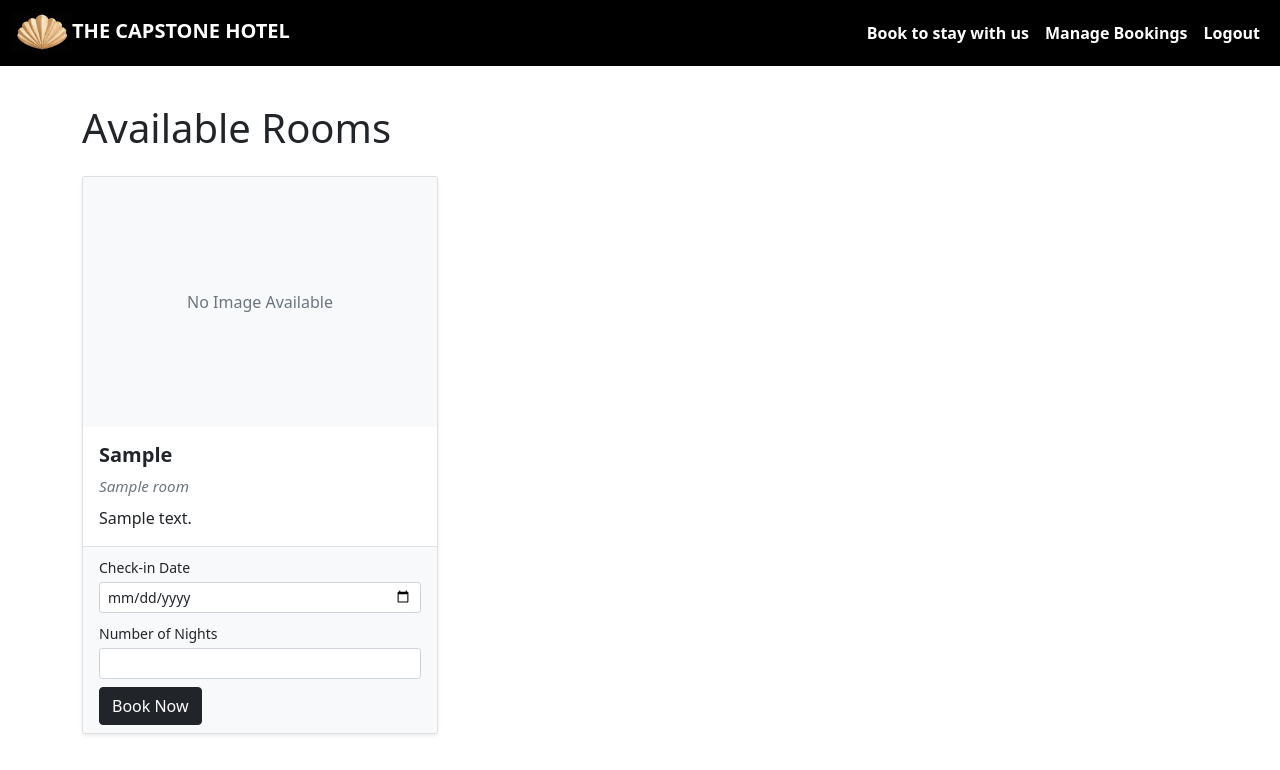
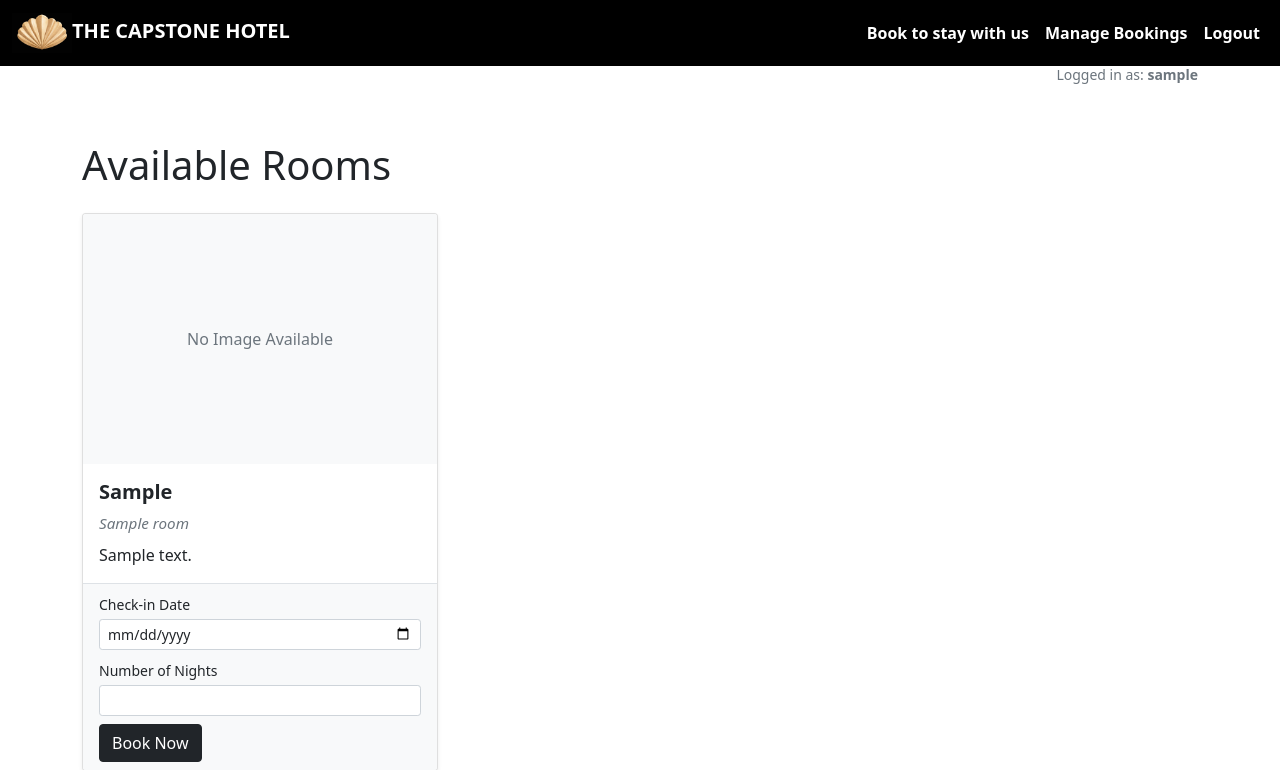
Before and after one commit to verytee/capstone_project, a Django app: page / in a window 1280 px wide. Shown: the top 770 px of the page. Run offline with Django 4.2, Linux system fonts and the light colour scheme; a user stored in the database is signed in; tables that the repository leaves empty hold one stand-in row (values such as "Sample post").

Commit message:
add logged in as user below the navbar

```diff
--- a/templates/base.html
+++ b/templates/base.html
@@ -62,6 +62,16 @@
     </div>
 </nav>
 
+<!-- Logged in user indicator -->
+{% if user.is_authenticated %}
+<div class="container-fluid p-2">
+    <div class="container">
+        <p class="text-end mb-0 small text-muted">Logged in as: <strong>{{ user.username }}</strong></p>
+    </div>
+</div>
+{% endif %}
+
+
 
     <main>
 {% if messages %}
```
